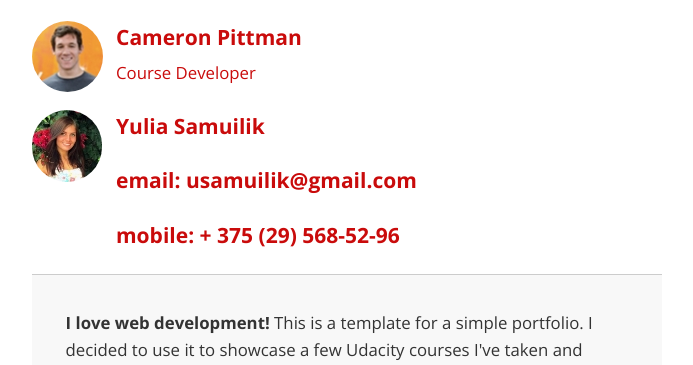
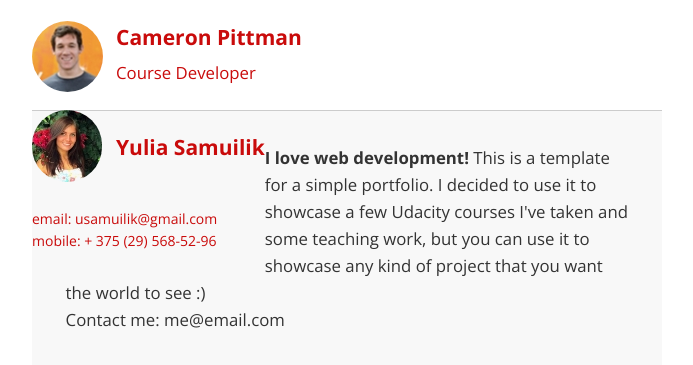
Before and after one commit to yulia9/pizza, a plain HTML site: page index.html in a window 1280 px wide. Shown: the top 365 px of the page, without its empty margins (293-986 px from the left). Drawn offline with nearby package versions, Linux system fonts and the light colour scheme.

Commit message:
info about me

```diff
--- a/index.html
+++ b/index.html
@@ -35,6 +35,8 @@ header { padding: 0 0.5em; color: #C90B0B; }
 header img { border-radius: 40px; float: left; }
 header p { font-size:1.5em; font-weight: bold; padding-left: 4em;}
 header p span { font-size: 0.8em; font-weight: normal;}
+
+.about_me {float:left}
 
 .hero { padding: 2em; background-color: #f8f8f8; font-size:1.2em;
   border-bottom: 1px solid #ccc;
@@ -86,10 +88,10 @@ window.addEventListener("load", function(event) {
       <a href="/"><img src="img/profilepic.jpg"></a>
       <p>Cameron Pittman<br><span>Course Developer</span></p>
 
-	  <a href="/"><img src="img/DUJ9PebhaMM.jpg"></a>
+	  <div class="about_me"> <a href="/"><img src="img/DUJ9PebhaMM.jpg"></a>
       <p>Yulia Samuilik</p>
-	  <p>email: usamuilik@gmail.com</p>
-	  <p>mobile: + 375 (29) 568-52-96 </p>
+	  </br><span>email: usamuilik@gmail.com</span>
+	  </br><span>mobile: + 375 (29) 568-52-96 </span> </div>
 
     </header>
 
```
